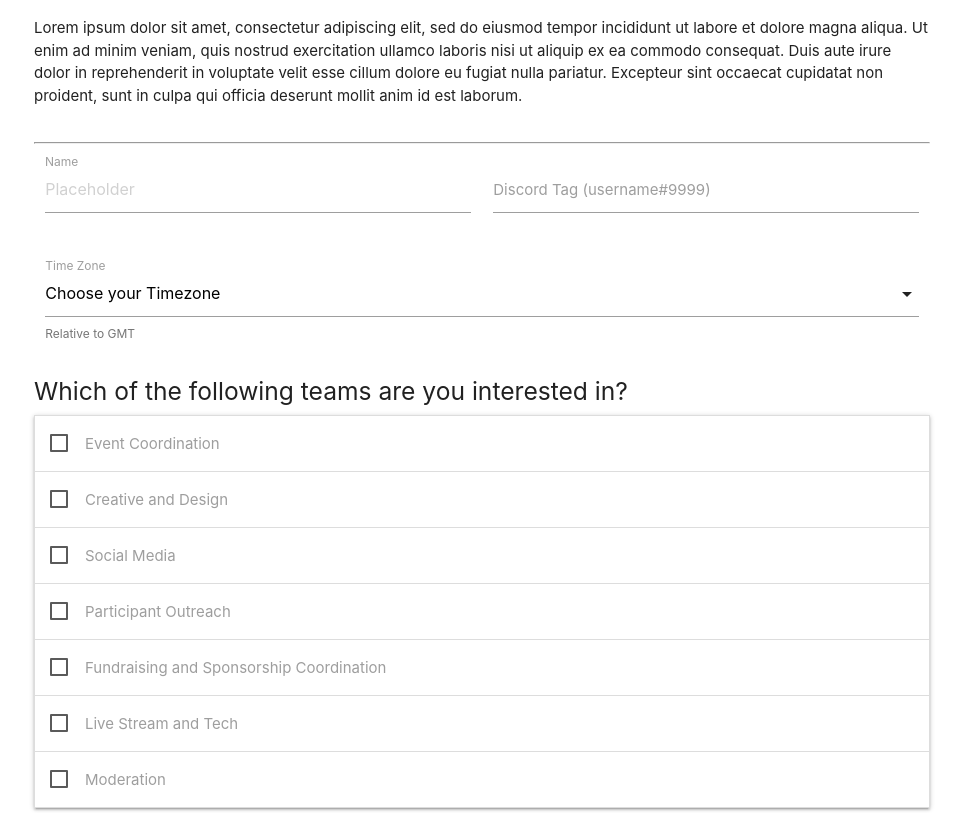
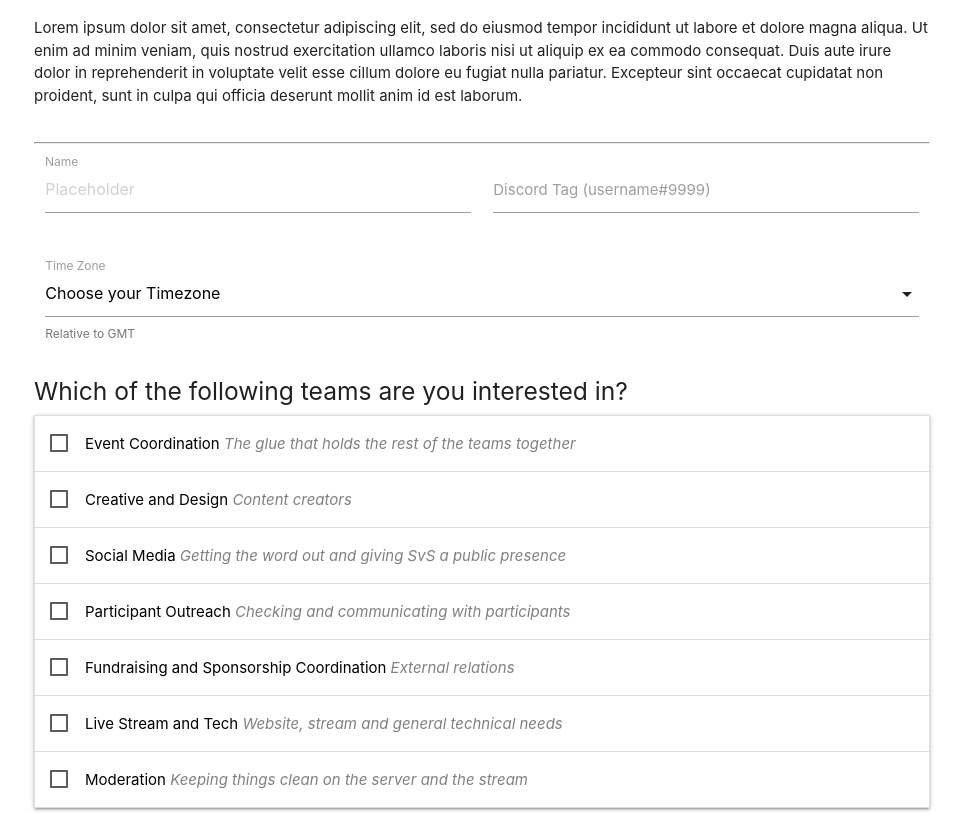
Before and after one commit to Yodamaul/svs-voting, a plain HTML site: page index.html in a window 1280 px wide. Shown: the part 139-952 px from the top of the page, without its empty margins (158-1121 px from the left). Drawn offline with nearby package versions, Linux system fonts and the light colour scheme.

Commit message:
Update index.html

```diff
--- a/index.html
+++ b/index.html
@@ -17,6 +17,14 @@
     <style>
         .btn {
             width: 100%;
+        }
+
+        .collapsible-header label span{
+            color:black
+        }
+        .collapsible-header label span span.summary{
+            color:gray;
+            font-style: italic;
         }
     </style>
 
@@ -80,9 +88,11 @@
                                         id="ec" type="checkbox" />
                                     <span>
 
-                                        Event Coordination</span>
+                                        Event Coordination
+                                        <span class="summary">{{jobs["ec"].desc}}</span></span>
 
                                 </label>
+
                             </div>
                             <div class="collapsible-body">
                                 <ul class="collection">
@@ -111,7 +121,8 @@
                                     id="cad" type="checkbox" />
                                 <span>
 
-                                    Creative and Design</span>
+                                    Creative and Design  <span class="summary">{{jobs["cad"].desc}}</span></span>
+                                </span>
 
                             </label></div>
                             <div class="collapsible-body">
@@ -134,7 +145,8 @@
                                     id="sm" type="checkbox" />
                                 <span>
 
-                                    Social Media</span>
+                                    Social Media  <span class="summary">{{jobs["sm"].desc}}</span></span>
+                                </span>
 
                             </label></div>
                             <div class="collapsible-body">
@@ -162,7 +174,8 @@
                                     id="po" type="checkbox" />
                                 <span>
 
-                                    Participant Outreach</span>
+                                    Participant Outreach   <span class="summary">{{jobs["po"].desc}}</span></span>
+                                </span>
 
                             </label></div>
                             <div class="collapsible-body">
@@ -188,7 +201,8 @@
                                     id="fsc" type="checkbox" />
                                 <span>
 
-                                    Fundraising and Sponsorship Coordination</span>
+                                    Fundraising and Sponsorship Coordination   <span class="summary">{{jobs["fsc"].desc}}</span></span>
+                                </span>
 
                             </label></div>
                             <div class="collapsible-body">
@@ -211,7 +225,8 @@
                                     id="lst" type="checkbox" />
                                 <span>
 
-                                    Live Stream and Tech</span>
+                                    Live Stream and Tech   <span class="summary">{{jobs["lst"].desc}}</span></span>
+                                </span>
 
                             </label></div>
                             <div class="collapsible-body">
@@ -231,7 +246,8 @@
                                     id="mod" type="checkbox" />
                                 <span>
 
-                                    Moderation</span>
+                                    Moderation   <span class="summary">{{jobs["mod"].desc}}</span></span>
+                                </span>
 
                             </label></div>
                             <div class="collapsible-body">
```
